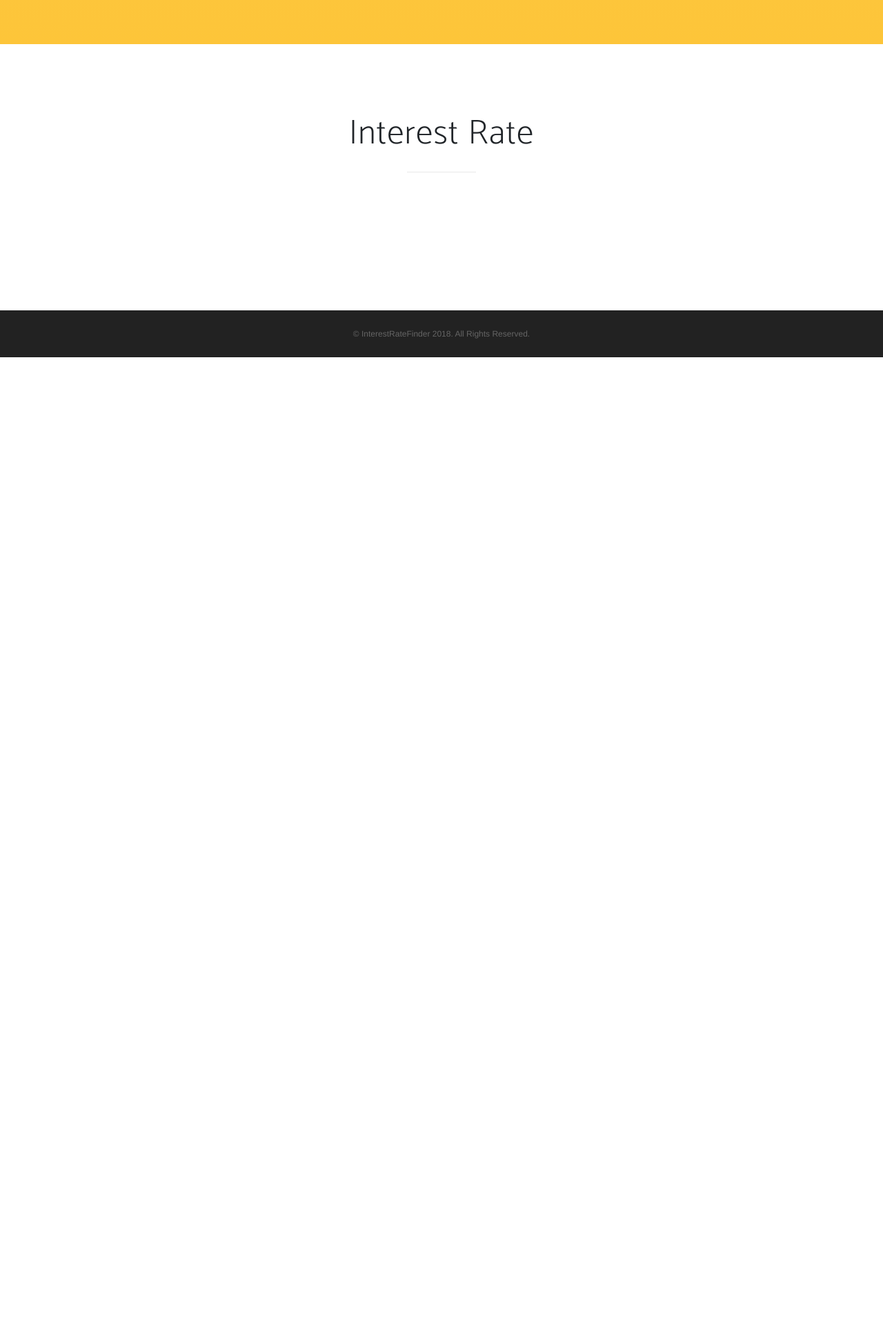
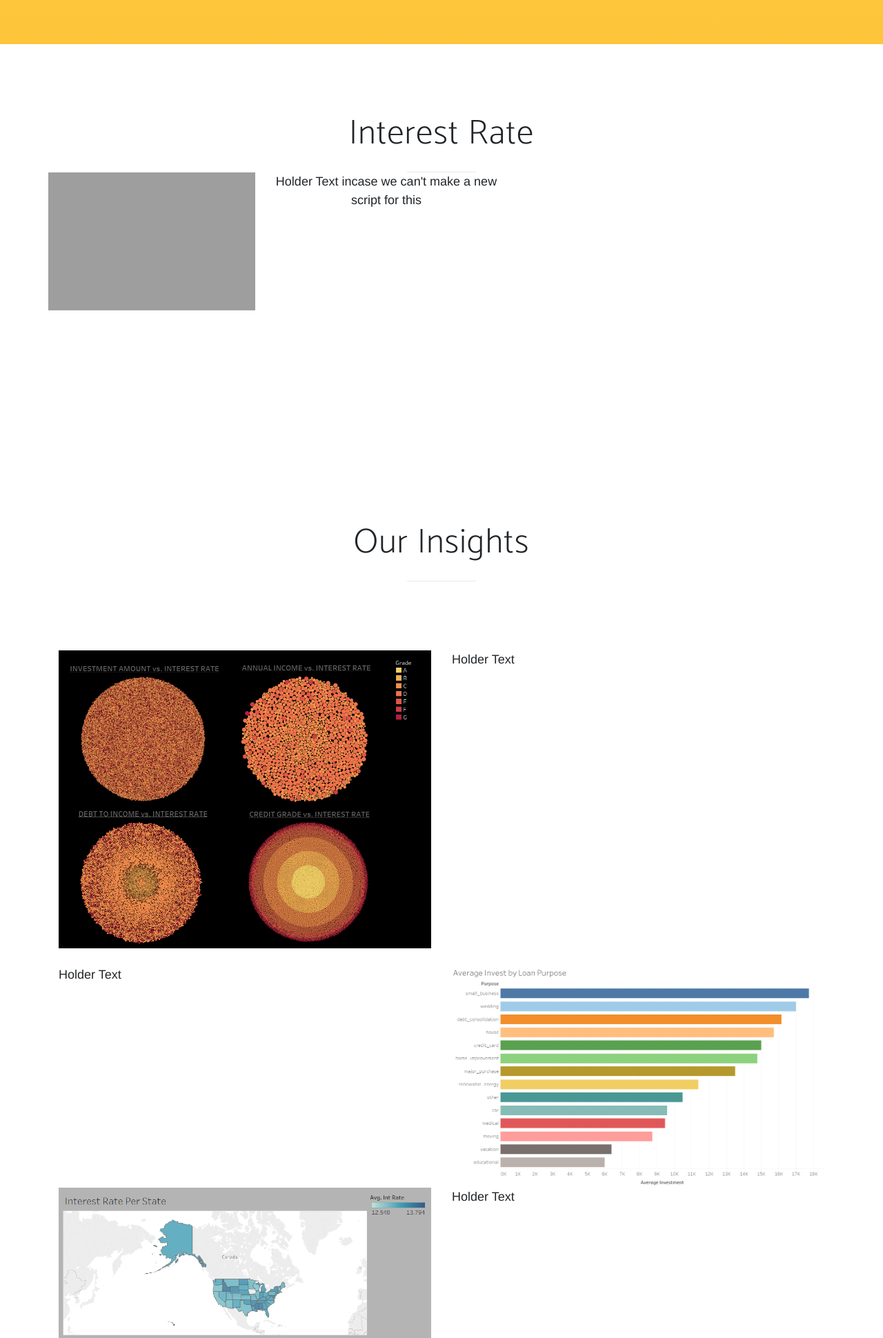
Before and after one commit to KKopacz1/InterestRateFinder, a Flask app: page / in a window 1280 px wide. Shown: the part 1562-3502 px from the top of the page at 69% size. Before the commit the page ends 2080 px from the top, so only its background shows below. Run offline with Flask 2, Linux system fonts and the light colour scheme; some libraries are stand-ins or nearby versions; some web fonts are replaced; grey boxes are pictures that could not be loaded.

Commit message:
Added charts and Vis

```diff
--- a/static/css/main.css
+++ b/static/css/main.css
@@ -8,3 +8,11 @@
 hr{
     color:white;
 }
+
+.InsightImg{
+	max-width: 100%;
+}
+
+.under{
+	margin-bottom: 25px;
+}
--- /dev/null
+++ b/static/js/chart.js
@@ -0,0 +1,24 @@
+google.charts.load('current', {'packages':['gauge']});
+google.charts.setOnLoadCallback(drawChart);
+
+function drawChart() {
+
+  var data = google.visualization.arrayToDataTable([
+    ['Label', 'Value'],
+    /* Add the Script value here - Might need a new route on app.py */
+    ['Rate', 37],
+  ]);
+
+  var options = {
+    width: 600, height: 540,
+    redFrom: 27, redTo: 50,
+    yellowFrom:13, yellowTo: 27,
+    greenFrom: 0, greenTo: 13,
+    min: 0, max: 50,
+    minorTicks: 0, majorTicks: 4
+  };
+
+  var chart = new google.visualization.Gauge(document.getElementById('chart_div'));
+
+  chart.draw(data, options);
+};
--- a/templates/index.html
+++ b/templates/index.html
@@ -27,6 +27,9 @@
 
     <!-- Custom styles for this template -->
     <link href="/static/css/new-age.min.css" rel="stylesheet">
+
+    <!-- Chart Dependencie -->
+    <script type="text/javascript" src="https://www.gstatic.com/charts/loader.js"></script>
 
   </head>
 
@@ -225,10 +228,57 @@
         <div class="section-heading text-center">
           <h2>Interest Rate</h2>
           <hr>
+          <div class="row">
+            <div class="col-m8-8">
+              <div id="chart_div" style="margin-left: auto; margin-right: auto"></div>
+            </div>
+            <div class="col-md-4">
+              <!-- Make a script to populate with different texts depending on value of the interest rate -->
+              <p> Holder Text incase we can't make a new script for this </p>
+            </div>
+          </div>
         </div>
 
       </div>
     </section>
+
+    <section class="features" id="features">
+      <div class="container">
+        <div class="section-heading text-center">
+          <h2>Our Insights</h2>
+          <hr>
+        </div>
+
+        <div class = "row">
+          <div class = "col-md-6 under">
+            <img src="/static/img/Interest_Rate.png" class = "InsightImg">
+          </div>
+          <div class = "col-md-6">
+            <p>Holder Text</p>
+          </div>
+        </div>
+
+        <div class = "row">
+          <div class = "col-md-6 under">
+            <p>Holder Text</p>
+          </div>
+          <div class = "col-md-6">
+            <img src="/static/img/Avg_Invest.png" class = "InsightImg">
+          </div>
+        </div>
+
+        <div class = "row">
+          <div class = "col-md-6 under">
+            <img src="/static/img/State.png" class = "InsightImg">
+          </div>
+          <div class = "col-md-6">
+            <p>Holder Text</p>
+          </div>
+        </div>
+
+      </div>
+    </section>
+
 
 
     <footer>
@@ -247,6 +297,9 @@
     <!-- Custom scripts for this template -->
     <script src="/static/js/new-age.min.js"></script>
 
+    <!-- Chart Scrpit -->
+    <script src="/static/js/chart.js"></script>
+
   </body>
 
 </html>
```
Also changed, not shown: static/img/Avg_Invest.png (added), static/img/Interest_Rate.png (added), static/img/State.png (added).
